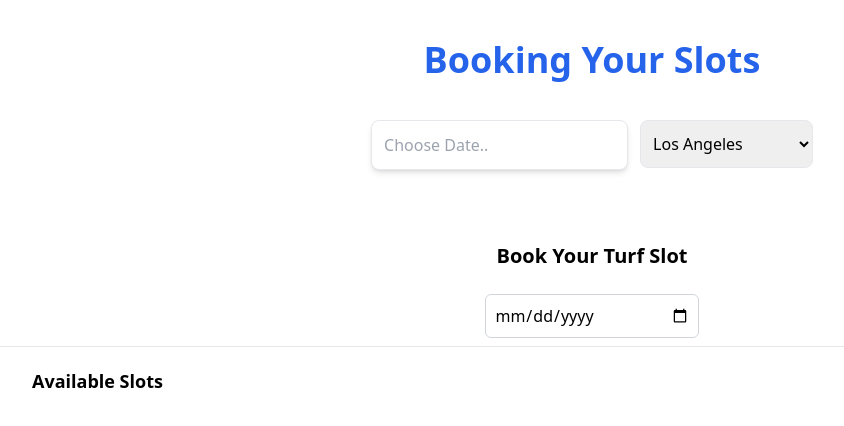
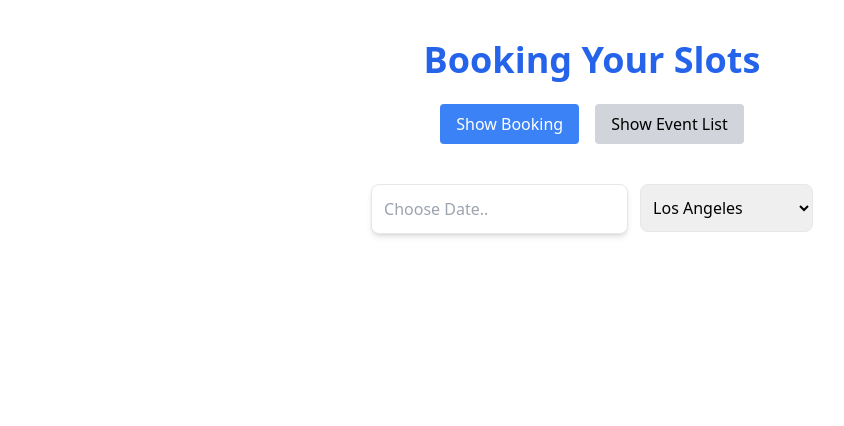
Before and after one commit to Tamil0105/next-book-app, a Next.js app: page / in a window 1280 px wide. Shown: the top 426 px of the page, without its empty margins (48-892 px from the left). Built offline with nearby package versions, Linux system fonts and the light colour scheme; what @cashfreepayments/cashfree-js would draw is missing.

Commit message:
fix issues

```diff
--- a/components/BookingWithDb.tsx
+++ b/components/BookingWithDb.tsx
@@ -140,7 +140,7 @@ const BookingWithDb = () => {
           paymentSessionId: sessionId,
           // redirectTarget:'next-app-iframe',
 
-          returnUrl: `https://next-book-app-chi.vercel.app/page/confirm/${userEmail}?&phoneNumber=${phoneNumber}&location=${userLocation}&date=${selectedDate}`,
+          returnUrl: `https://next-book-app-chi.vercel.app/confirm/page/${userEmail}?&phoneNumber=${phoneNumber}&location=${userLocation}&date=${selectedDate}&name=${userName}`,
         }
   )
         .then(function (result: { error: { message: unknown }; redirect: unknown }) {
@@ -159,56 +159,7 @@ const BookingWithDb = () => {
       setBookingLoading(false)
     }
   };
-  //   const bookSlots = async () => {
-  //     const validationErrors = validateForm();
-  //     if (Object.keys(validationErrors).length > 0) {
-  //       setErrors(validationErrors);
-  //       return;
-  //     }
-  //     if (
-  //       !selectedDate ||
-  //       selectedSlots.length === 0 ||
-  //       !userName ||
-  //       !userEmail ||
-  //       !userLocation ||
-  //       !phoneNumber
-  //     ) {
-  //       alert("Please fill all fields and select at least one slot.");
-  //       return;
-  //     }
 
-  //     const formattedDate = dayjs(selectedDate).format("YYYY-MM-DD");
-
-  //     try {
-  //       await Promise.all(
-  //         selectedSlots.map((slot) =>
-  //           axios.post("/api/db/book", {
-  //             date: formattedDate,
-  //             startTime: slot.startTime,
-  //             endTime: slot.endTime,
-  //             userName,
-  //             userEmail,
-  //             userLocation,
-  //  phoneNumber,
-  //           })
-  //         )
-  //       );
-  //       alert("Slots booked successfully!");
-  //       fetchSlots(selectedDate); // Refresh available slots
-  //       resetForm();
-  //     } catch (error: any) {
-  //       alert(error.response?.data?.error || "Error booking slots");
-  //     } finally {
-  //       setBookingLoading(false);
-  //     }
-  //   };
-
-  // const resetForm = () => {
-  //   setUserName("");
-  //   setUserEmail("");
-  //   setUserLocation("");
-  //   setSelectedSlots([]);
-  // };
 
   useEffect(() => {
     const storedLocation = localStorage.getItem("userLocation");
--- a/components/EventList.tsx
+++ b/components/EventList.tsx
@@ -105,7 +105,6 @@ const EventList = () => {
   return (
     <div className="min-h-screen  p-4">
       <div className="max-w-full mx-auto bg-white  rounded-lg p-6">
-        <h3 className="text-xl font-bold mb-4 text-center">Book Your Turf Slot</h3>
 
         <div className="flex items-center justify-center border-b gap-4 p-2">
           <input
@@ -146,7 +145,6 @@ const EventList = () => {
           </div>
         ) : (
           <div className="py-5 px-10 ">
-          <h2 className="text-lg font-semibold mb-4">Available Slots</h2>
           <div className="grid grid-cols-1 sm:grid-cols-3 lg:grid-cols-4 gap-4">
             {events.map((slot:{start:string,end:string}, index) => (
               <div
--- a/pages/api/db/book.ts
+++ b/pages/api/db/book.ts
@@ -18,7 +18,7 @@ export default async function handler(req: NextApiRequest, res: NextApiResponse)
 
   const { date, startTime, endTime, userLocation,userName, phoneNumber,userEmail } = req.body;
 
-
+ console.log(date,startTime,endTime,userLocation,userName, phoneNumber,userEmail)
 
   // Validate the request body
   if (!date || !startTime || !endTime || !userName || !userEmail||!phoneNumber) {
--- a/pages/confirm/page/[email].tsx
+++ b/pages/confirm/page/[email].tsx
@@ -22,7 +22,7 @@ const ConfirmationPage: React.FC<{ onClick?: () => void }> = () => {
         await Promise.all(
           parsedSlots.map((slot) =>
             axios.post("/api/db/book", {
-              date: date,
+              date: new Date(date as string).toISOString(),
               startTime: slot.startTime,
               endTime: slot.endTime,
               userName: name,
--- a/pages/index.tsx
+++ b/pages/index.tsx
@@ -1,28 +1,39 @@
-// import Image from "next/image";
-// import { Geist, Geist_Mono } from "next/font/google";
+import { useState } from "react";
 import BookingWitDb from "@/components/BookingWithDb";
 import EventList from "@/components/EventList";
 
-// const geistSans = Geist({
-//   variable: "--font-geist-sans",
-//   subsets: ["latin"],
-// });
+export default function Home() {
+  const [activeComponent, setActiveComponent] = useState<"booking" | "event">("booking");
 
-// const geistMono = Geist_Mono({
-//   variable: "--font-geist-mono",
-//   subsets: ["latin"],
-// });
-
-export default function Home() {
   return (
     <div className="py-10">
-      <h1 className="text-4xl font-bold text-center  mb-6 text-blue-600">
+      <h1 className="text-4xl font-bold text-center mb-6 text-blue-600">
         Booking Your Slots
       </h1>
 
-      <BookingWitDb />
+      {/* Toggle Controls */}
+      <div className="flex justify-center gap-4 mb-6">
+        <button
+          onClick={() => setActiveComponent("booking")}
+          className={`px-4 py-2 rounded ${
+            activeComponent === "booking" ? "bg-blue-500 text-white" : "bg-gray-300 text-black"
+          }`}
+        >
+          Show Booking
+        </button>
+        <button
+          onClick={() => setActiveComponent("event")}
+          className={`px-4 py-2 rounded ${
+            activeComponent === "event" ? "bg-blue-500 text-white" : "bg-gray-300 text-black"
+          }`}
+        >
+          Show Event List
+        </button>
+      </div>
 
-      <EventList  />
+      {/* Conditionally Render Components */}
+      {activeComponent === "booking" && <BookingWitDb />}
+      {activeComponent === "event" && <EventList />}
     </div>
   );
 }
```
